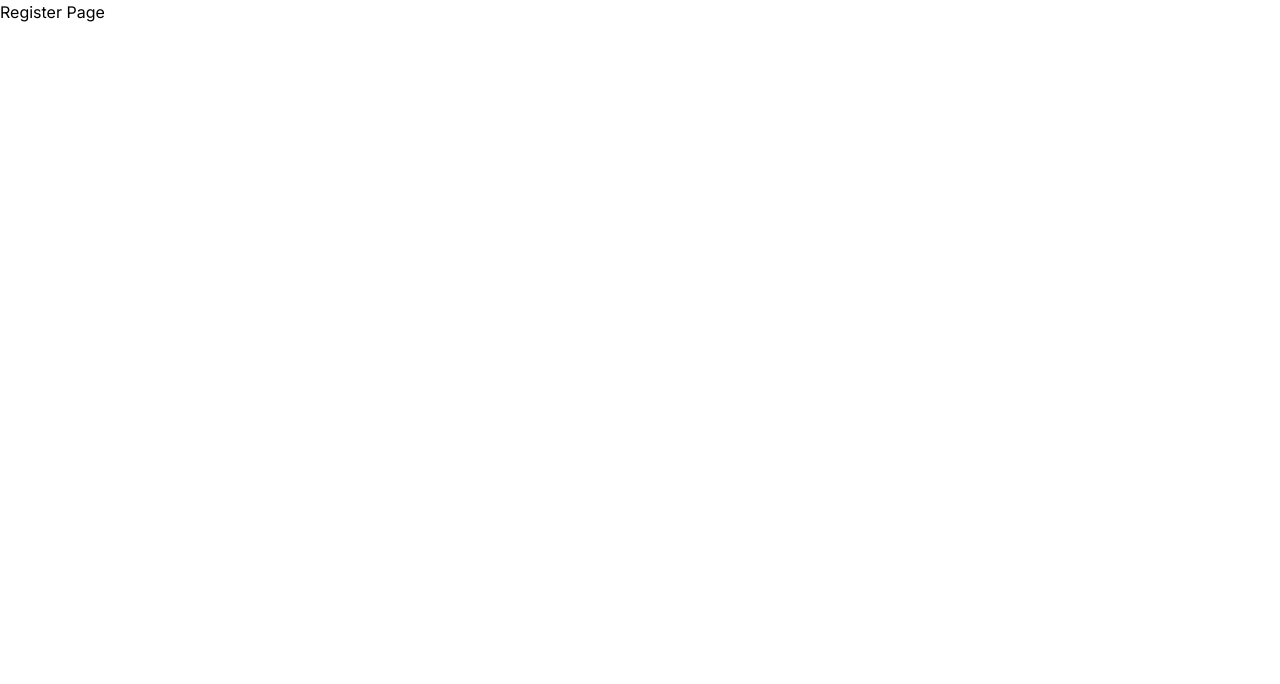
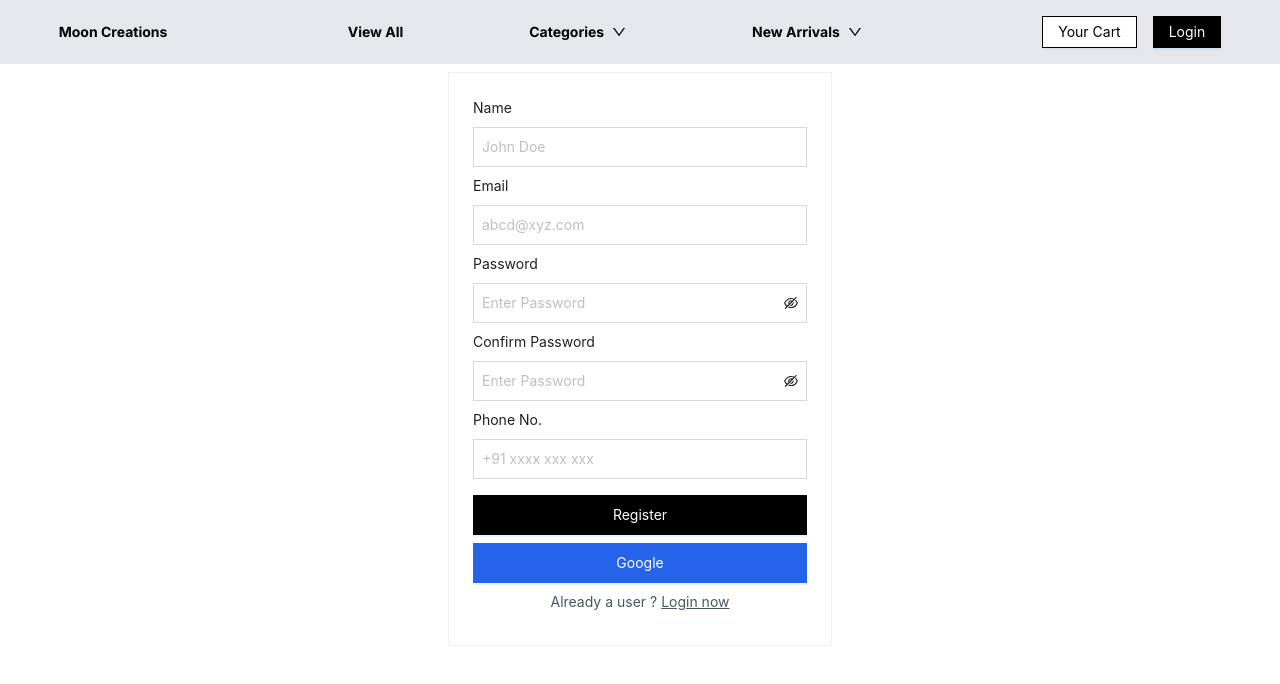
Before and after one commit to akshaypx/ecom-frontend, a React (Vite) app: page /register in a window 1280 px wide. Shown: the top 684 px of the page. Built offline with nearby package versions, Linux system fonts and the light colour scheme; a web font is replaced by a local one.

Commit message:
UI changes, Login and register add, add to cart

```diff
--- a/package.json
+++ b/package.json
@@ -15,7 +15,8 @@
     "react": "^18.2.0",
     "react-dom": "^18.2.0",
     "react-router-dom": "^6.16.0",
-    "react-sticky-header": "^0.2.0"
+    "react-sticky-header": "^0.2.0",
+    "tailwind-merge": "^1.14.0"
   },
   "devDependencies": {
     "@types/react": "^18.2.15",
--- /dev/null
+++ b/src/components/button/CustomButton.tsx
@@ -0,0 +1,40 @@
+import { Button } from "antd";
+import { twMerge } from "tailwind-merge";
+
+interface CustomButtonProps {
+  children: React.ReactNode;
+  type: "link" | "text" | "default" | "primary" | "dashed" | undefined;
+  onClick: () => void;
+  className?: string;
+}
+
+const CustomButton = ({
+  children,
+  type,
+  onClick,
+  className,
+}: CustomButtonProps) => {
+  if (type === "primary") {
+    return (
+      <Button
+        className={twMerge(` text-black border-black rounded-none`, className)}
+        type="default"
+        onClick={onClick}
+      >
+        {children}
+      </Button>
+    );
+  } else if (type === "default") {
+    return (
+      <Button
+        className={twMerge(`text-white rounded-none bg-black`, className)}
+        type="primary"
+        onClick={onClick}
+      >
+        {children}
+      </Button>
+    );
+  }
+};
+
+export default CustomButton;
--- a/src/components/header/Header.tsx
+++ b/src/components/header/Header.tsx
@@ -7,10 +7,11 @@ import {
   UserOutlined,
 } from "@ant-design/icons";
 import type { MenuProps } from "antd";
-import { Button, Drawer, Dropdown, Input, Modal, Space } from "antd";
+import { Drawer, Dropdown, Input, Modal, Space } from "antd";
 import { useState } from "react";
 import { useNavigate } from "react-router-dom";
 import Sidenav from "../sidenav/Sidenav";
+import CustomButton from "../button/CustomButton";
 
 const items: MenuProps["items"] = [
   {
@@ -99,9 +100,9 @@ const Header = () => {
         open={isCartOpen}
         extra={
           <Space>
-            <Button className="bg-blue-400 text-white" onClick={onCloseCart}>
+            <CustomButton onClick={onCloseCart} type="default">
               Checkout
-            </Button>
+            </CustomButton>
           </Space>
         }
         closeIcon={<CloseOutlined />}
@@ -134,7 +135,7 @@ const Header = () => {
           <div className="">
             <a href="/">Moon Creations</a>
           </div>
-          <div className="lg:visible hidden w-1/2 lg:flex flex-row justify-around">
+          <div className="lg:visible hidden w-1/2 lg:flex flex-row justify-around items-center">
             <a href="/allproducts">View All</a>
             <Dropdown menu={{ items }}>
               <a onClick={(e) => e.preventDefault()}>
@@ -152,18 +153,20 @@ const Header = () => {
                 </Space>
               </a>
             </Dropdown>
-            <a href="/categories">Categories</a>
           </div>
-          <div className="lg:visible hidden lg:flex">
-            <Button
-              className="bg-gray-400 flex items-center"
-              type="primary"
+          <div className="lg:visible hidden lg:flex lg:gap-x-4">
+            <CustomButton onClick={showCart} type="primary">
+              Your Cart
+            </CustomButton>
+            <CustomButton
+              className=""
+              type="default"
               onClick={() => {
                 navigate("/login");
               }}
             >
               Login
-            </Button>
+            </CustomButton>
           </div>
           <div className="flex w-40 gap-x-10 pr-10 justify-start lg:hidden">
             <SearchOutlined onClick={() => setIsSearchOpen(true)} />
--- a/src/components/productCard/ProductCard.tsx
+++ b/src/components/productCard/ProductCard.tsx
@@ -1,3 +1,4 @@
+import CustomButton from "../button/CustomButton";
 import "./ProductCard.css";
 
 interface ProductCardProps {
@@ -14,16 +15,28 @@ interface ProductCardProps {
 const ProductCard = ({ variant, data }: ProductCardProps) => {
   if (variant === 1) {
     return (
-      <div className="w-36 h-72 lg:w-48 lg:h-72 m-1 mb-2 lg:m-4 lg:mb-8">
-        <div className="w-36 h-48 lg:w-48 lg:h-56 overflow-hidden flex justify-center items-center aspect-[3/4]">
+      <div
+        className="group w-36 h-72 lg:w-48 lg:h-80 m-1 mb-2 lg:m-4 lg:mb-8
+      hover:shadow-[rgba(13,_38,_76,_0.19)_0px_9px_20px]
+      duration-500"
+      >
+        <div className="relative w-36 h-48 lg:w-48 lg:h-56 overflow-hidden flex justify-center items-center aspect-[3/4] ">
           <img
             src={data.imageUrl}
             alt={data.title}
             className="object-cover object-center w-full h-full align-middle"
           />
+
+          <CustomButton
+            className="absolute bg-white rounded-none text-black w-40 opacity-0 group-hover:opacity-100 duration-500 bottom-4 ease-in-out "
+            type="default"
+            onClick={() => {}}
+          >
+            Add to cart
+          </CustomButton>
         </div>
-        <div className="font-bold mt-1 line-clamp-2">{data.title}</div>
-        <div>
+        <div className="font-bold mt-1 line-clamp-2 px-2">{data.title}</div>
+        <div className="px-2">
           Rs.{data.price + " "}
           <span className="line-through text-gray-500 text-sm">
             Rs.{data.previousPrice}
--- a/src/main.tsx
+++ b/src/main.tsx
@@ -45,11 +45,19 @@ const router = createBrowserRouter([
   },
   {
     path: "/login",
-    element: <Login />,
+    element: (
+      <Layout>
+        <Login />
+      </Layout>
+    ),
   },
   {
     path: "/register",
-    element: <Register />,
+    element: (
+      <Layout>
+        <Register />
+      </Layout>
+    ),
   },
 ]);
 
--- a/src/pages/allProducts/AllProducts.tsx
+++ b/src/pages/allProducts/AllProducts.tsx
@@ -1,6 +1,5 @@
 import {
   Breadcrumb,
-  Button,
   Divider,
   Dropdown,
   FloatButton,
@@ -225,9 +224,7 @@ const AllProducts = () => {
                 placement="bottom"
                 arrow={{ pointAtCenter: true }}
               >
-                <Button type="primary" className="bg-gray-400 mr-4">
-                  Sort By
-                </Button>
+                <p className="p-1 pr-2 text-sm">Sort By</p>
               </Dropdown>
             </div>
           </div>
--- a/src/pages/details/Details.tsx
+++ b/src/pages/details/Details.tsx
@@ -1,8 +1,9 @@
-import { ShoppingCartOutlined, ShoppingOutlined } from "@ant-design/icons";
-import { Breadcrumb, Button, Divider } from "antd";
+import { ShoppingCartOutlined } from "@ant-design/icons";
+import { Breadcrumb, Divider } from "antd";
 import { useParams } from "react-router-dom";
 import ProductCard from "../../components/productCard/ProductCard";
 import { products } from "../allProducts/AllProducts";
+import CustomButton from "../../components/button/CustomButton";
 
 const Details = () => {
   const { id } = useParams();
@@ -52,20 +53,22 @@ const Details = () => {
               <p className="font-light text-sm">Tax Included.</p>
             </div>
             <div className="px-4 py-2 w-full">
-              <Button
+              <CustomButton
                 type="default"
                 className="font-bold w-full p-2 h-full text-xl flex justify-center items-center"
+                onClick={() => {}}
               >
                 Add to Cart <ShoppingCartOutlined />
-              </Button>
+              </CustomButton>
             </div>
             <div className="px-4 py-2 w-full">
-              <Button
+              <CustomButton
                 type="primary"
-                className="bg-gray-400 font-bold w-full p-2 h-full text-xl flex justify-center items-center"
+                className="font-bold w-full p-2 h-full text-xl flex justify-center items-center"
+                onClick={() => {}}
               >
-                Buy it Now <ShoppingOutlined />
-              </Button>
+                Buy Now <ShoppingCartOutlined />
+              </CustomButton>
             </div>
           </div>
         </div>
--- a/src/pages/login/Login.tsx
+++ b/src/pages/login/Login.tsx
@@ -1,7 +1,44 @@
+import { Card, Input } from "antd";
 import "./Login.css";
+import { EyeInvisibleOutlined } from "@ant-design/icons";
+import CustomButton from "../../components/button/CustomButton";
 
 const Login = () => {
-  return <div>Login Page</div>;
+  return (
+    <div className="w-full h-screen flex justify-center items-start">
+      <Card className="w-96 m-2 rounded-none">
+        <p>Email</p>
+        <Input className="p-2 my-2 rounded-none" placeholder="Enter Email" />
+        <p>Password</p>
+        <Input
+          className="p-2 my-2 rounded-none"
+          type="password"
+          suffix={<EyeInvisibleOutlined />}
+          placeholder="Enter Password"
+        />
+        <CustomButton
+          className="w-full h-full p-2 mt-2"
+          type="default"
+          onClick={() => {}}
+        >
+          Login
+        </CustomButton>
+        <CustomButton
+          type="default"
+          onClick={() => {}}
+          className="w-full h-full rounded-none bg-blue-600 p-2 mt-2"
+        >
+          Google
+        </CustomButton>
+        <p className="text-gray-600 text-center p-2">
+          New here ?{" "}
+          <a href="/register" className="underline">
+            Register now
+          </a>
+        </p>
+      </Card>
+    </div>
+  );
 };
 
 export default Login;
--- a/src/pages/register/Register.tsx
+++ b/src/pages/register/Register.tsx
@@ -1,7 +1,59 @@
+import { Card, Input } from "antd";
 import "./Register.css";
+import { EyeInvisibleOutlined } from "@ant-design/icons";
+import CustomButton from "../../components/button/CustomButton";
 
 const Register = () => {
-  return <div>Register Page</div>;
+  return (
+    <div className="w-full h-screen flex justify-center items-start">
+      <Card className="w-96 m-2 rounded-none">
+        <p>Name</p>
+        <Input className="p-2 my-2 rounded-none" placeholder="John Doe" />
+        <p>Email</p>
+        <Input className="p-2 my-2 rounded-none" placeholder="abcd@xyz.com" />
+        <p>Password</p>
+        <Input
+          className="p-2 my-2 rounded-none"
+          type="password"
+          suffix={<EyeInvisibleOutlined />}
+          placeholder="Enter Password"
+        />
+        <p>Confirm Password</p>
+        <Input
+          className="p-2 my-2 rounded-none"
+          type="password"
+          suffix={<EyeInvisibleOutlined />}
+          placeholder="Enter Password"
+        />
+        <p>Phone No.</p>
+        <Input
+          className="p-2 my-2 rounded-none"
+          type="number"
+          placeholder="+91 xxxx xxx xxx"
+        />
+        <CustomButton
+          className="w-full h-full p-2 mt-2"
+          type="default"
+          onClick={() => {}}
+        >
+          Register
+        </CustomButton>
+        <CustomButton
+          type="default"
+          onClick={() => {}}
+          className="w-full h-full rounded-none bg-blue-600 p-2 mt-2"
+        >
+          Google
+        </CustomButton>
+        <p className="text-gray-600 text-center p-2">
+          Already a user ?{" "}
+          <a href="/login" className="underline">
+            Login now
+          </a>
+        </p>
+      </Card>
+    </div>
+  );
 };
 
 export default Register;
```
Also changed, not shown: 1 other file (tests, documents, lock files or other folders).
